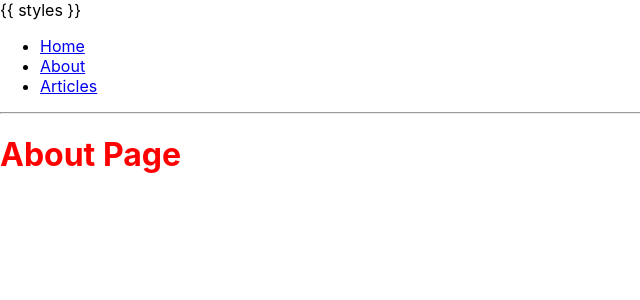
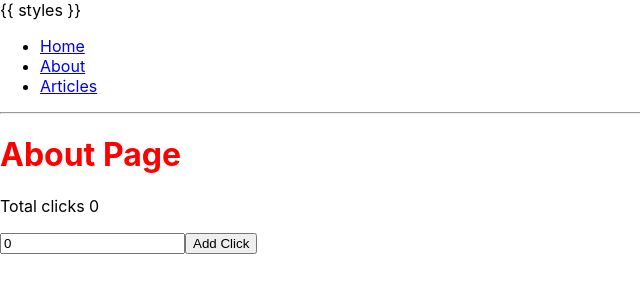
Before and after one commit to smartcaeser/reactssr, a React (Create React App) app: page /about in a window 1280 px wide. Shown: the top 300 px of the page, without its empty margins (0-640 px from the left). Built offline with nearby package versions, Linux system fonts and the light colour scheme.

Commit message:
using redux

```diff
--- a/package.json
+++ b/package.json
@@ -9,8 +9,10 @@
     "express": "^4.17.1",
     "react": "^17.0.2",
     "react-dom": "^17.0.2",
+    "react-redux": "^7.2.5",
     "react-router-dom": "^5.3.0",
     "react-scripts": "4.0.3",
+    "redux": "^4.1.1",
     "styled-components": "^5.3.1",
     "web-vitals": "^1.0.1"
   },
--- /dev/null
+++ b/src/common/DisplayCounter.js
@@ -0,0 +1,9 @@
+import { useSelector } from "react-redux";
+import { getNumberOfClicks } from "../redux/selectors";
+
+export const DisplayCount = () => {
+    const numberOfClicks = useSelector(getNumberOfClicks);
+    return (
+        <p>Total clicks { numberOfClicks }</p>
+    );
+};
--- a/src/index.js
+++ b/src/index.js
@@ -6,10 +6,14 @@ import {
   BrowserRouter,
   BrowserRouter as Router
 } from "react-router-dom";
+import { Provider } from 'react-redux';
+import { store } from './redux/store';
 ReactDOM.hydrate(
   <React.StrictMode>
     <BrowserRouter>
-      <App />
+      <Provider store={store}>
+        <App />
+      </Provider>
     </BrowserRouter>
   </React.StrictMode>,
   document.getElementById('root')
--- a/src/pages/about.js
+++ b/src/pages/about.js
@@ -1,10 +1,20 @@
-import React from 'react';
+import React, { useState } from 'react';
+import { useDispatch } from 'react-redux';
 import styled from 'styled-components'
+import { DisplayCount } from '../common/DisplayCounter';
+import { addButtonClicked } from '../redux/actions';
 const RedHead = styled.h1`
 color:#ff0000;
 `;
 export const About = () => {
+    const dispatch = useDispatch();
+    const [increamentBy , setIcreamentBy] = useState(0);
     return (
-        <RedHead>About Page</RedHead>
+        <>
+            <RedHead>About Page</RedHead>
+            <DisplayCount/>
+            <input type="number" value={increamentBy} onChange={(e)=> setIcreamentBy(Number(e.target.value))}/>
+            <button onClick={() => { dispatch(addButtonClicked(increamentBy)); }}>Add Click</button>
+        </>
     );
 };
--- /dev/null
+++ b/src/redux/actions.js
@@ -0,0 +1,6 @@
+import { ADD_BUTTON_CLICKED } from "./types"
+
+export const addButtonClicked = amount => ({
+        type : ADD_BUTTON_CLICKED,
+        payload : { amount }
+});
--- /dev/null
+++ b/src/redux/reducers.js
@@ -0,0 +1,11 @@
+import { ADD_BUTTON_CLICKED } from "./types";
+
+export const numberOfClicksReducers = (state = 0 , actions) => {
+    const {type} = actions;
+    switch(type){
+        case ADD_BUTTON_CLICKED:
+            return state + actions.payload.amount;
+        default:
+            return state;
+    }
+};
--- /dev/null
+++ b/src/redux/selectors.js
@@ -0,0 +1,3 @@
+export const getNumberOfClicks = state => {
+    return state.numberOfClicks;
+};
--- /dev/null
+++ b/src/redux/store.js
@@ -0,0 +1,6 @@
+import { combineReducers, createStore } from "redux";
+import { numberOfClicksReducers } from "./reducers";
+
+export const store = createStore(combineReducers({
+    numberOfClicks : numberOfClicksReducers
+}));
--- /dev/null
+++ b/src/redux/types.js
@@ -0,0 +1 @@
+export const ADD_BUTTON_CLICKED = 'ADD_BUTTON_CLICKED';
```
Also changed, not shown: 1 other file (tests, documents, lock files or other folders).
